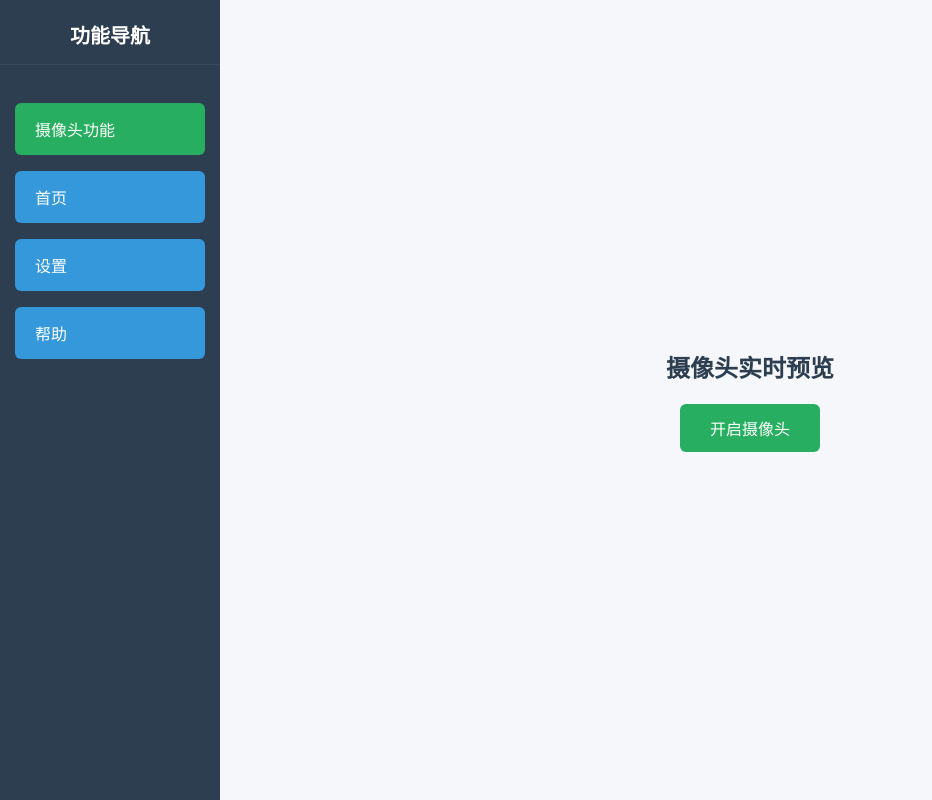
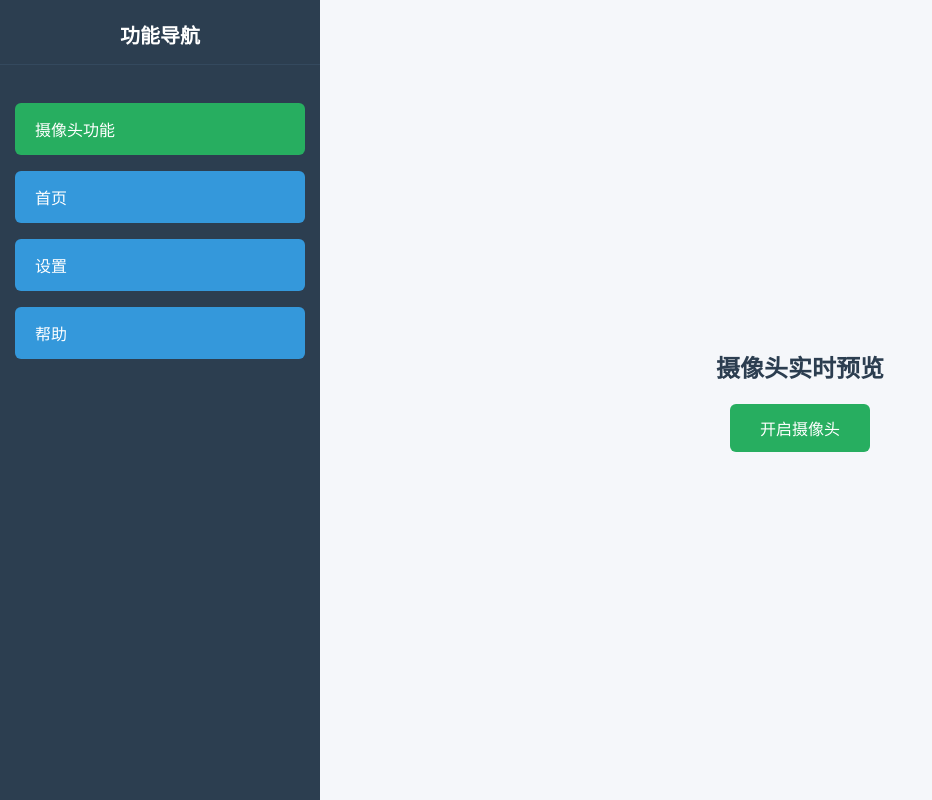
Before and after one commit to wm-cp/wmcp, a plain HTML site: page index.html in a window 1280 px wide. Shown: the whole page, without its empty margins (0-932 px from the left). Drawn offline with Linux system fonts and the light colour scheme.

Commit message:
Update index.html

```diff
--- a/index.html
+++ b/index.html
@@ -37,7 +37,7 @@
         /* 左侧导航栏容器样式 */
         .sidebar {
             /* 固定导航栏宽度 */
-            width: 220px;
+            width: 320px;
             /* 导航栏背景色 */
             background-color: #2c3e50;
             /* 文字颜色设为白色 */
```
